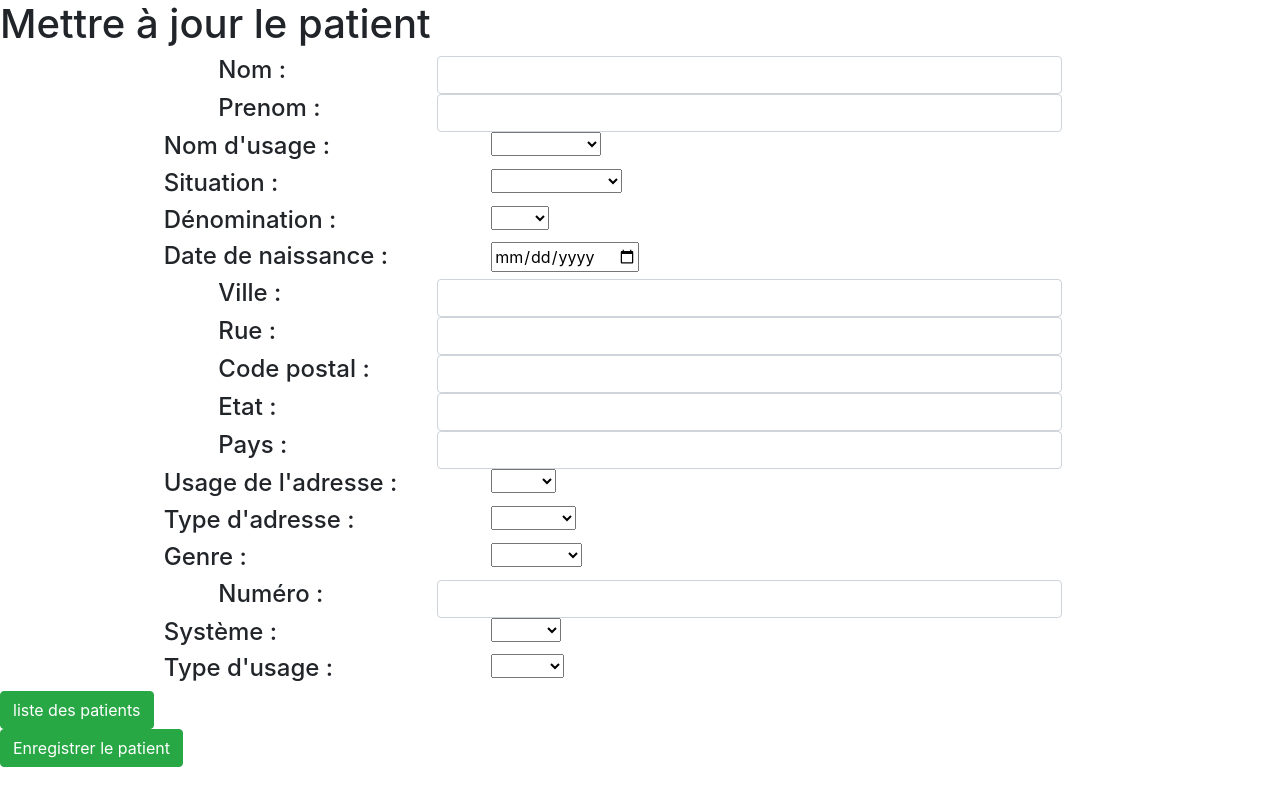
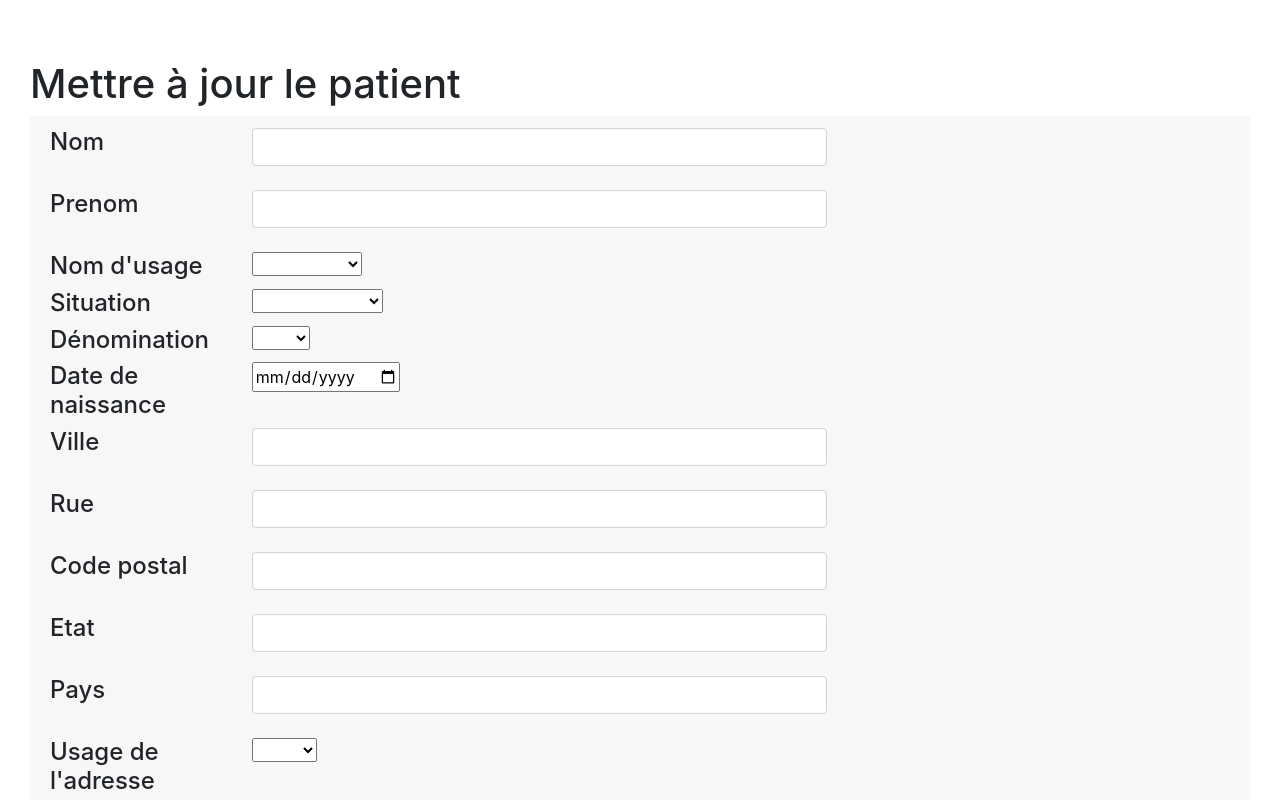
Before and after one commit to aurelien-V03/SIH-patient, a plain HTML site: page index.html in a window 1280 px wide. Both pictures are taken after a click on the button "Modifier". Shown: the top 800 px of the page. Drawn offline with nearby package versions, Linux system fonts and the light colour scheme; no server answers.

Commit message:
rajout du design

```diff
--- a/index.html
+++ b/index.html
@@ -14,26 +14,29 @@
         <!-- Formulaire de creation d'un patient  -->
         <div id="createPatientSection" style="display: none">
             <h1 id="titlePatientForm">Creer un patient</h1>
-            <div class="row justify-content-center">
+            <div class=card-header>
+            <div class="row align-items-start custom-liner">
                 <div class="col-sm-2">
-                    <h4>Nom : </h4>
+                    <h4>Nom</h4>
                 </div>
                 <div class="col-sm-6">
                     <input type="text" class="form-control" id="inputFieldCreateName" re>
                 </div>
             </div>
-            <div class="row justify-content-center">
+            <br>
+            <div class="row align-items-start custom-line">
                 <div class="col-sm-2">
-                    <h4>Prenom : </h4>
+                    <h4>Prenom</h4>
                 </div>
                 <div class="col-sm-6">
                     <input type="text" class="form-control" id="inputFieldCreateFirstName">
                 </div>
             </div>
+            <br>
 
-            <div class="row justify-content-center">
-                <div class="col-sm-3">
-                    <h4>Nom d'usage : </h4>
+            <div class="row align-items-start custom-line">
+                <div class="col-sm-2">
+                    <h4>Nom d'usage</h4>
                 </div>
                 <div class="col-sm-6">
                     <select name="gender" id="nameUsageDropdown">
@@ -41,9 +44,9 @@
                 </div>
             </div>
 
-            <div class="row justify-content-center">
-                <div class="col-sm-3">
-                    <h4>Situation : </h4>
+            <div class="row align-items-start custom-line">
+                <div class="col-sm-2">
+                    <h4>Situation</h4>
                 </div>
                 <div class="col-sm-6">
                     <select name="gender" id="maritalStatusDropdown">
@@ -51,9 +54,9 @@
                 </div>
             </div>
 
-            <div class="row justify-content-center">
-                <div class="col-sm-3">
-                    <h4>Dénomination  : </h4>
+            <div class="row align-items-start custom-line">
+                <div class="col-sm-2">
+                    <h4>Dénomination</h4>
                 </div>
                 <div class="col-sm-6">
                     <select name="gender" id="denominationDropdown">
@@ -62,58 +65,64 @@
             </div>
 
 
-            <div class="row justify-content-center">
-                <div class="col-sm-3">
-                    <h4>Date de naissance : </h4>
+            <div class="row align-items-start custom-line">
+                <div class="col-sm-2">
+                    <h4>Date de naissance</h4>
                 </div>
                 <div class="col-sm-6">
                     <input type="date" id="birthDatePicker">
                 </div>
             </div>
-            <div class="row justify-content-center">
+            <div class="row align-items-start custom-line">
                 <div class="col-sm-2">
-                    <h4>Ville : </h4>
+                    <h4>Ville</h4>
                 </div>
                 <div class="col-sm-6">
                     <input type="text" class="form-control" id="inputFieldCreateCity">
                 </div>
             </div>
-            <div class="row justify-content-center">
+            <br>
+            <div class="row align-items-start custom-line">
                 <div class="col-sm-2">
-                    <h4>Rue : </h4>
+                    <h4>Rue</h4>
                 </div>
                 <div class="col-sm-6">
                     <input type="text" class="form-control" id="inputFieldCreateStreet">
                 </div>
             </div>
-            <div class="row justify-content-center">
+            <br>
+            <div class="row align-items-start custom-line">
                 <div class="col-sm-2">
-                    <h4>Code postal : </h4>
+                    <h4>Code postal</h4>
                 </div>
                 <div class="col-sm-6">
                     <input type="text" class="form-control" id="inputFieldCreateZipcode">
                 </div>
             </div>
-            <div class="row justify-content-center">
+            <br>
+            <div class="row align-items-start custom-line">
                 <div class="col-sm-2">
-                    <h4>Etat : </h4>
+                    <h4>Etat</h4>
                 </div>
                 <div class="col-sm-6">
                     <input type="text" class="form-control" id="inputFieldCreateState">
                 </div>
             </div>
-            <div class="row justify-content-center">
+            <br>
+            <div class="row align-items-start custom-line">
                 <div class="col-sm-2">
-                    <h4>Pays : </h4>
+                    <h4>Pays</h4>
                 </div>
                 <div class="col-sm-6">
                     <input type="text" class="form-control" id="inputFieldCreateCountry">
                 </div>
             </div>
+            <br>
 
-            <div class="row justify-content-center">
-                <div class="col-sm-3">
-                    <h4>Usage de l'adresse : </h4>
+
+            <div class="row align-items-start custom-line">
+                <div class="col-sm-2">
+                    <h4>Usage de l'adresse</h4>
                 </div>
                 <div class="col-sm-6">
                     <select name="gender" id="adressUsageDropdown">
@@ -121,9 +130,9 @@
                 </div>
             </div>
 
-            <div class="row justify-content-center">
-              <div class="col-sm-3">
-                  <h4>Type d'adresse : </h4>
+            <div class="row align-items-start custom-line">
+              <div class="col-sm-2">
+                  <h4>Type d'adresse</h4>
               </div>
               <div class="col-sm-6">
                   <select name="gender" id="adressTypeDropdown">
@@ -131,9 +140,9 @@
               </div>
           </div>
 
-            <div class="row justify-content-center">
-                <div class="col-sm-3">
-                    <h4>Genre : </h4>
+            <div class="row align-items-start custom-line">
+                <div class="col-sm-2">
+                    <h4>Genre</h4>
                 </div>
                 <div class="col-sm-6">
                     <select name="gender" id="genderDropdown">
@@ -141,18 +150,19 @@
                 </div>
             </div>
 
-            <div class="row justify-content-center">
+            <div class="row align-items-start custom-line">
                 <div class="col-sm-2">
-                    <h4>Numéro : </h4>
+                    <h4>Numéro</h4>
                 </div>
                 <div class="col-sm-6">
                     <input type="text" class="form-control" id="inputFieldCreatePhoneNumber">
                 </div>
             </div>
+            <br>
 
-            <div class="row justify-content-center">
-                <div class="col-sm-3">
-                    <h4>Système : </h4>
+            <div class="row align-items-start custom-line">
+                <div class="col-sm-2">
+                    <h4>Système</h4>
                 </div>
                 <div class="col-sm-6">
                     <select name="gender" id="telecomSystemDropdown">
@@ -160,21 +170,31 @@
                 </div>
             </div>
 
-            <div class="row justify-content-center">
-                <div class="col-sm-3">
-                    <h4>Type d'usage : </h4>
+            <div class="row align-items-start custom-line">
+                <div class="col-sm-2">
+                    <h4>Type d'usage</h4>
                 </div>
                 <div class="col-sm-6">
                     <select name="gender" id="telecomUsageDropdown">
                     </select>
                 </div>
             </div>
+        </div>
 
 
+                <br>
+                <div class="centre">
             <button type="button" class="btn btn-success" id="backToPatientListButton">liste des patients</button>
+
+
             <button type="button" class="btn btn-success" id="createPatientButton">Créer le patient</button>
+
             <button type="button" class="btn btn-success" id="savePatientButton">Enregistrer le patient</button>
         </div>
+
+        </div>
+
+
 
 
 
@@ -182,12 +202,16 @@
         <div id="patientContent">
             <p class="h2" id="patientTitle">Liste des patients</p>
             <button type="button" class="btn btn-success" id="goToPatientFormButton">Créer un patient</button>
+            <br><br>
+            <div class="card-header">
+
+            <br>
             <div class="row">
-                <div class="col-sm-3">
+                <div class="col-sm-2">
                     <ul class="list-group" id="patientList">
                     </ul>
                 </div>
-                <div class="col-sm-3">
+                <div class="col-sm-2">
                     <div class="card">
                         <div class="card-header">
                             <h6 class="text-center">Informations personnelles</h6>
@@ -211,7 +235,7 @@
                         </div>
                     </div>
                 </div>
-                <div class="col-sm-3">
+                <div class="col-sm-2">
                     <div class="card">
                         <div class="card-header">
                             <h6 class="text-center">Adresse</h6>
@@ -229,7 +253,7 @@
                         </div>
                     </div>
                 </div>
-                <div class="col-sm-3">
+                <div class="col-sm-2">
                     <div class="card">
                         <div class="card-header">
                             <h6 class="text-center">Contact</h6>
@@ -245,13 +269,21 @@
                     </div>
                 </div>
             </div>
+        </div>
             <div class="row justify-content-between">
-                <div class="col-sm-3">
+
+                <div class="col text-center">
+                    <br> <br>
+
+                <div class="col-sm-2">
                     <button type="button" class="btn btn-primary " id="peviousButton">Precedent</button>
+                    <br> <br>
                      <button type="button" class="btn btn-primary" id="nextButton">Suivant</button>
-                </div>
+                     <br> <br>
+                </div></div>
 
                 <div>
+                    <br>
                     <button type="button" class="btn btn-danger " id="deleteButton">Supprimer</button>
                      <button type="button" class="btn btn-warning" id="updateButton">Modifier</button>
                 </div>
--- a/style.css
+++ b/style.css
@@ -3,3 +3,18 @@
     margin-top: 100px;
     padding: 100px;
 }
+#createPatientSection{
+    margin-top : 30px;
+    padding : 30px
+}
+.centre{
+    text-align: center;
+
+  }
+h4{
+    font-size: 0.875em;
+
+
+   margin:0;padding:0;
+
+}
```
